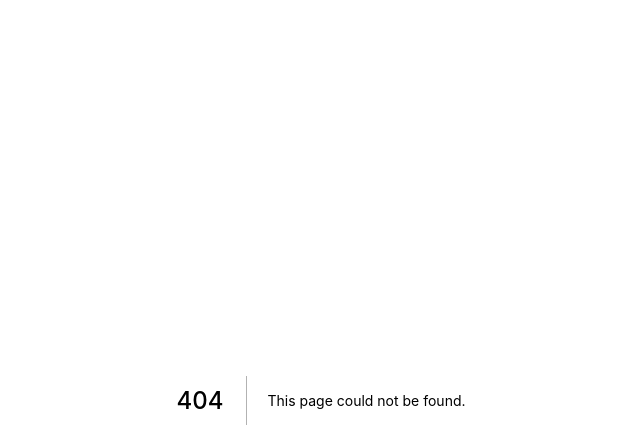
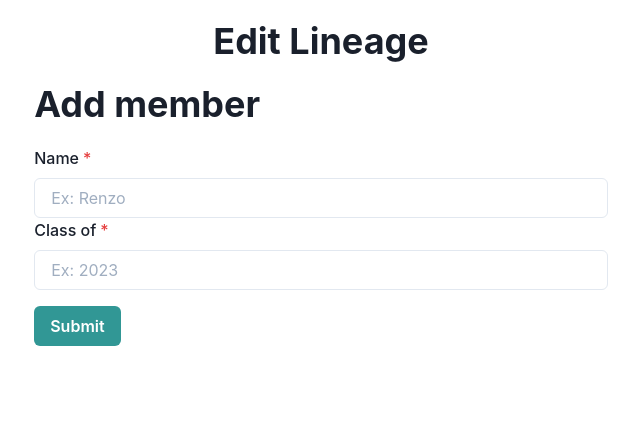
Before and after one commit to PSA-Tech-Team/lineage, a Next.js app: page /edit in a window 1280 px wide. Before the commit this address had no page. Shown: the top 448 px of the page, without its empty margins (319-959 px from the left). Built offline with nearby package versions, Linux system fonts and the light colour scheme; no server answers.

Commit message:
Make form to add members

```diff
--- a/package.json
+++ b/package.json
@@ -12,11 +12,15 @@
     "@chakra-ui/theme-tools": "1.0.0",
     "@emotion/react": "11.1.1",
     "@emotion/styled": "11.0.0",
+    "@types/yup": "^0.29.11",
+    "firebase": "^8.2.5",
+    "formik": "^2.2.6",
     "framer-motion": "^2.9.4",
     "next": "latest",
     "react": "^17.0.1",
     "react-d3-tree": "^2.0.0",
-    "react-dom": "^17.0.1"
+    "react-dom": "^17.0.1",
+    "yup": "^0.32.8"
   },
   "devDependencies": {
     "@types/node": "^14.14.22",
--- /dev/null
+++ b/src/components/MemberForm.tsx
@@ -0,0 +1,102 @@
+import {
+  Button,
+  FormControl,
+  FormErrorMessage,
+  FormLabel,
+  Input,
+  useToast,
+} from '@chakra-ui/react';
+import { Form, Formik } from 'formik';
+import * as yup from 'yup';
+import { addMember } from '../firebase/member';
+
+const memberSchema = yup.object().shape({
+  name: yup.string().required(),
+  classOf: yup.string().length(4).matches(RegExp('^[0-9]*$')).required(),
+  hasAdings: yup.boolean().required(),
+  hasAks: yup.boolean().required(),
+});
+
+const MemberForm = () => {
+  const toast = useToast();
+
+  return (
+    <Formik
+      initialValues={{
+        name: '',
+        classOf: '',
+        hasAdings: false,
+        hasAks: false,
+      }}
+      validationSchema={memberSchema}
+      onSubmit={async (values, actions) => {
+        await addMember(values);
+        toast({
+          title: 'Success!',
+          description: `${values.name} has been added.`,
+          status: 'success',
+        });
+        actions.setSubmitting(false);
+        actions.resetForm();
+      }}
+    >
+      {({
+        handleChange,
+        handleReset,
+        values,
+        touched,
+        errors,
+        isSubmitting,
+      }) => (
+        <Form>
+          {/* Name */}
+          <FormControl
+            id="name"
+            isRequired
+            isInvalid={Boolean(errors.name && touched.name)}
+          >
+            <FormLabel>Name</FormLabel>
+            <Input
+              id="name"
+              placeholder="Ex: Renzo"
+              value={values.name}
+              onChange={handleChange}
+              onReset={handleReset}
+            />
+            <FormErrorMessage>{errors.name}</FormErrorMessage>
+          </FormControl>
+
+          {/* Class */}
+          <FormControl
+            id="classOf"
+            isRequired
+            isInvalid={Boolean(errors.classOf && touched.classOf)}
+          >
+            <FormLabel>Class of</FormLabel>
+            <Input
+              id="classOf"
+              placeholder="Ex: 2023"
+              value={values.classOf}
+              onChange={handleChange}
+              onReset={handleReset}
+            />
+            <FormErrorMessage>{errors.classOf}</FormErrorMessage>
+          </FormControl>
+
+          {/* Adings/Aks */}
+
+          <Button
+            mt={4}
+            colorScheme="teal"
+            isLoading={isSubmitting}
+            type="submit"
+          >
+            Submit
+          </Button>
+        </Form>
+      )}
+    </Formik>
+  );
+};
+
+export default MemberForm;
--- /dev/null
+++ b/src/firebase/config.ts
@@ -0,0 +1,21 @@
+import firebase from 'firebase/app';
+import 'firebase/firestore';
+
+const firebaseConfig = {
+  apiKey: process.env.API_KEY,
+  authDomain: process.env.AUTH_DOMAIN,
+  databaseURL: process.env.DATABASE_URL,
+  projectId: process.env.PROJECT_ID,
+  storageBucket: process.env.STORAGE_BUCKET,
+  messagingSenderId: process.env.MESSAGING_SENDER_ID,
+  appId: process.env.APP_ID,
+};
+
+
+try {
+  firebase.initializeApp(firebaseConfig);
+} catch (e) {
+  console.error('Firebase initialization error', e);
+}
+
+export default firebase;
--- /dev/null
+++ b/src/firebase/member.ts
@@ -0,0 +1,32 @@
+import { Member } from '../fixtures/Members';
+import firebase from './config';
+
+export const addMember = async (member: Member) => {
+  const db = firebase.firestore();
+  const collection = db.collection('members');
+  const result = await collection.add(member);
+  return result;
+};
+
+export const getMembers = async () => {
+  let collection = firebase.firestore().collection('members');
+  let members: Member[] = [];
+
+  await collection.get().then((snapshot) => {
+    let docs = snapshot.docs;
+
+    for (let member of docs) {
+      const { name, classOf, hasAdings, hasAks } = member.data();
+
+      members.push({
+        id: member.id,
+        name,
+        classOf,
+        hasAdings,
+        hasAks,
+      });
+    }
+  });
+
+  return members;
+};
--- a/src/fixtures/Members.ts
+++ b/src/fixtures/Members.ts
@@ -2,7 +2,7 @@
  * Represents a single PSA member
  */
 export interface Member {
-  id?: number;
+  id?: number | string;
   name: string;
   classOf: string;
   hasAdings: boolean;
--- /dev/null
+++ b/src/pages/edit.tsx
@@ -0,0 +1,19 @@
+import { Container, Heading } from '@chakra-ui/react';
+import MemberForm from '../components/MemberForm';
+
+const Edit = () => {
+  return (
+    <Container>
+      <Heading variant="h1" m={5} textAlign="center">
+        Edit Lineage
+      </Heading>
+
+      <Heading variant="h2" my={5}>
+        Add member
+      </Heading>
+      <MemberForm />
+    </Container>
+  );
+};
+
+export default Edit;
```
Also changed, not shown: 2 other files (tests, documents, lock files or other folders).
